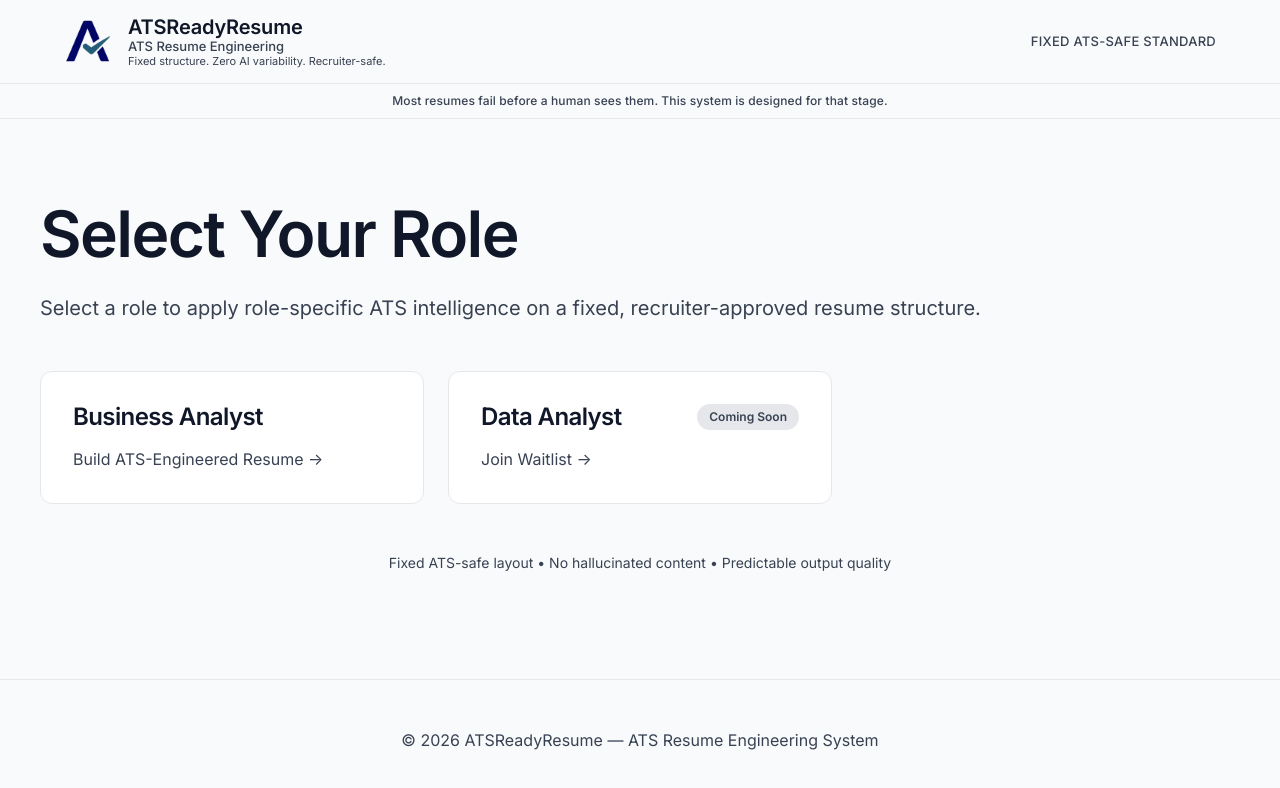
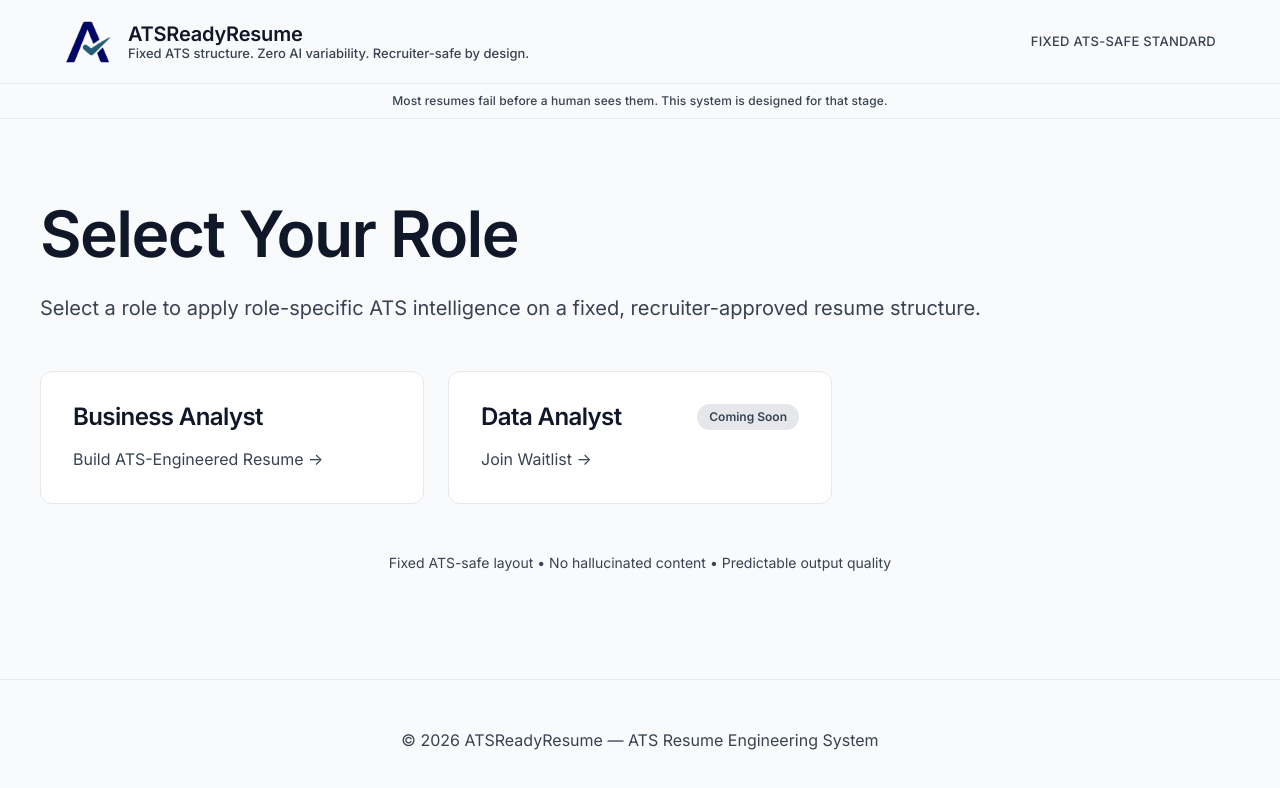
Before and after one commit to ether-it/ats-resume-generator, a Next.js app: page / in a window 1280 px wide. Shown: the top 788 px of the page. Built offline with nearby package versions, Linux system fonts and the light colour scheme.

Commit message:
content(brand): enforce infrastructure trust copy

```diff
--- a/src/components/Header.tsx
+++ b/src/components/Header.tsx
@@ -19,13 +19,12 @@ export const Header: FunctionComponent = () => {
                         />
                         <div className={styles.brandTextColumn}>
                             <span className={styles.brandName}>ATSReadyResume</span>
-                            <span className={styles.slogan}>ATS Resume Engineering</span>
-                            <span className={styles.microCopy}>Fixed structure. Zero AI variability. Recruiter-safe.</span>
+                            <span className={styles.slogan}>Fixed ATS structure. Zero AI variability. Recruiter-safe by design.</span>
                         </div>
                     </Link>
 
                     <div className={styles.trustSignal}>
-                        Fixed ATS-safe standard
+                        FIXED ATS-SAFE STANDARD
                     </div>
                 </div>
             </div>
```
